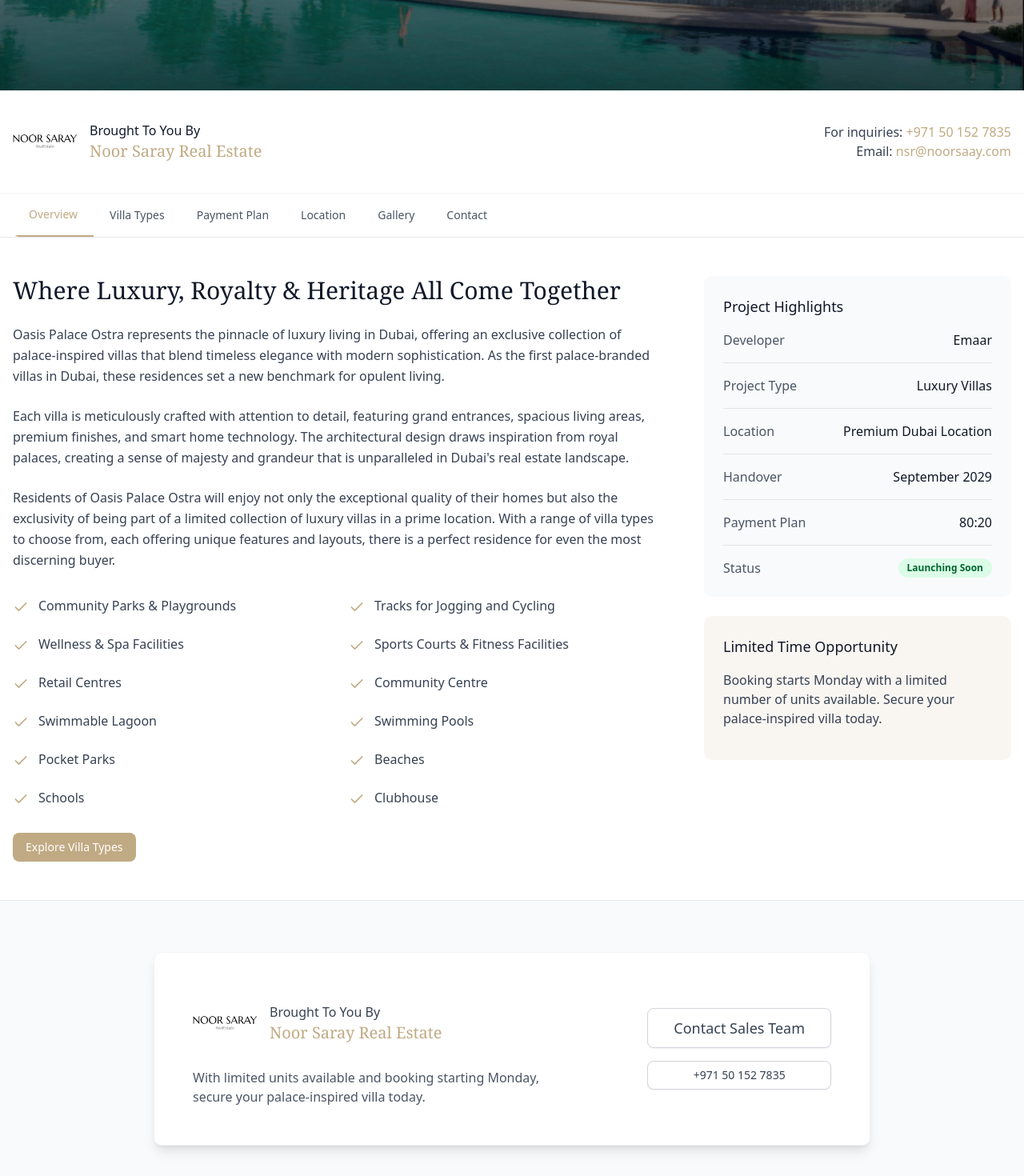
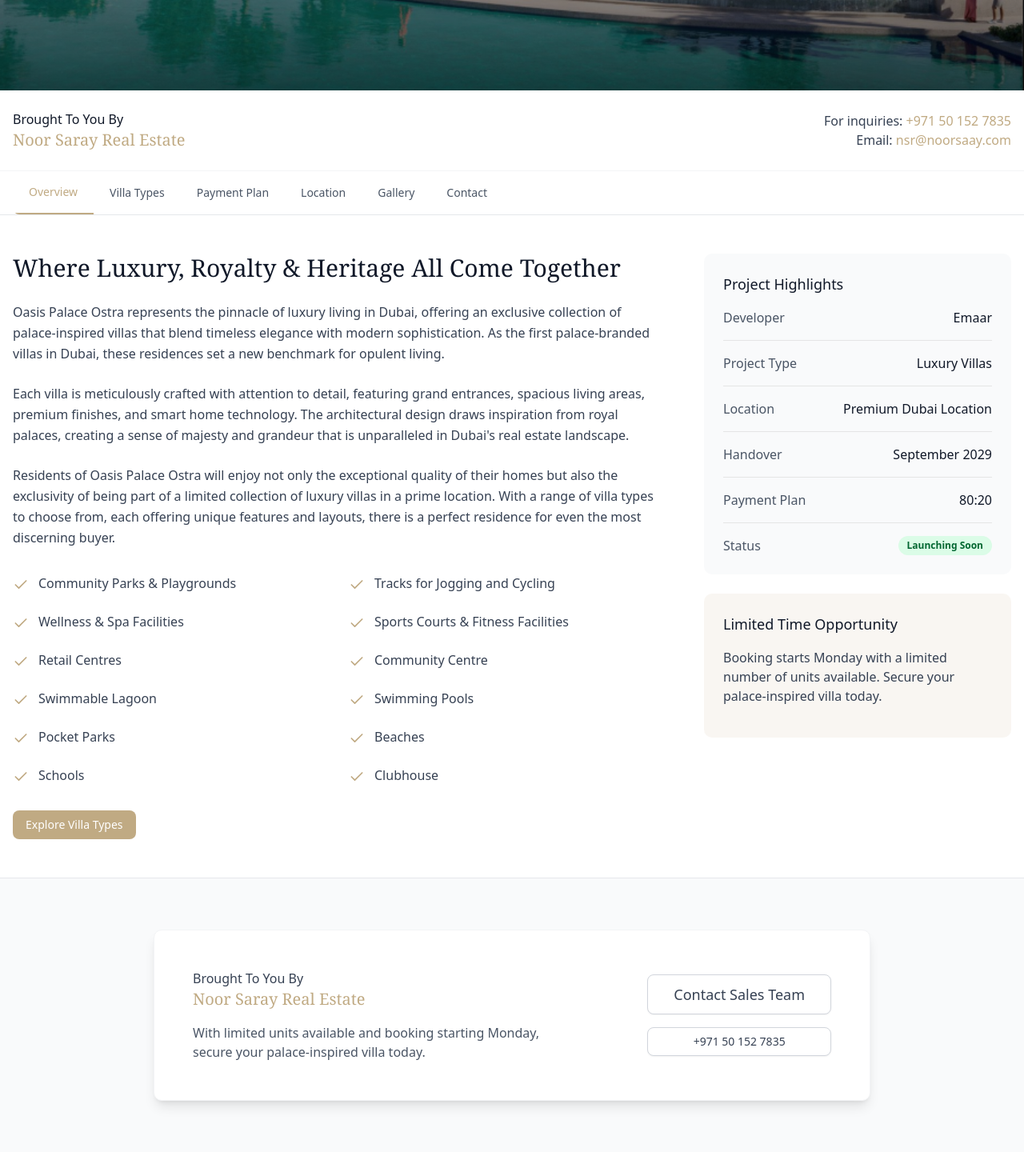
Before and after one commit to Afsalasif/oasis, a Next.js app: page /oasis-palace-ostra/details in a window 1280 px wide. Shown: the part 480-1950 px from the top of the page at 80% size. After the commit the page ends 1920 px from the top, so only its background shows below. Built offline with nearby package versions, Linux system fonts and the light colour scheme.

Commit message:
how is itsss

```diff
--- a/app/oasis-palace-ostra/OasisPalaceOstraLanding.tsx
+++ b/app/oasis-palace-ostra/OasisPalaceOstraLanding.tsx
@@ -153,13 +153,7 @@
                     <div className="flex flex-col md:flex-row justify-between items-center">
                         <div className="mb-6 md:mb-0">
                             <div className="flex items-center">
-                                <div className="relative w-20 h-20 mr-4">
-                                    {/* <div className="absolute inset-0 rounded-full border border-[#c0aa83]/70"></div>
-                                    <div className="absolute inset-0 flex items-center justify-center">
-                                        <div className="font-serif text-xl font-light text-[#c0aa83] italic tracking-wider">NS</div>
-                                    </div> */}
-                                    <img className="h-full w-full " src="/noorsaraylogo.svg" alt="" />
-                                </div>
+
                                 <div>
                                     <p className="text-gray-900 font-medium">Brought to you by</p>
                                     <h3 className="text-xl font-serif text-[#c0aa83]">Noor Saray Real Estate</h3>
@@ -530,13 +524,7 @@
 
                             <div className="flex flex-col md:flex-row gap-8 items-center justify-between">
                                 <div className="flex items-center">
-                                <div className="relative w-20 h-20 mr-4">
-                                    {/* <div className="absolute inset-0 rounded-full border border-[#c0aa83]/70"></div>
-                                    <div className="absolute inset-0 flex items-center justify-center">
-                                        <div className="font-serif text-xl font-light text-[#c0aa83] italic tracking-wider">NS</div>
-                                    </div> */}
-                                    <img className="h-full w-full " src="/noorsaraylogo.svg" alt="" />
-                                </div>
+
                                     <div>
                                         <p className="text-gray-700">For inquiries, contact</p>
                                         <h3 className="text-xl font-serif text-[#c0aa83]">Noor Saray Real Estate</h3>
--- a/app/oasis-palace-ostra/details/OasisPalaceOstraDetails.tsx
+++ b/app/oasis-palace-ostra/details/OasisPalaceOstraDetails.tsx
@@ -297,17 +297,7 @@
           <div className="flex flex-col md:flex-row justify-between items-center">
             <div className="mb-6 md:mb-0">
               <div className="flex items-center">
-                <div className="relative w-20 h-20 mr-4">
-                  {/* <div className="absolute inset-0 rounded-full border border-[#c0aa83]/70"></div>
-                                    <div className="absolute inset-0 flex items-center justify-center">
-                                        <div className="font-serif text-xl font-light text-[#c0aa83] italic tracking-wider">NS</div>
-                                    </div> */}
-                  <img
-                    className="h-full w-full "
-                    src="/noorsaraylogo.svg"
-                    alt=""
-                  />
-                </div>
+
                 <div>
                   <p className="text-gray-900 capitalize font-medium">
                   Brought to you by </p>
@@ -1259,17 +1249,7 @@
               <div className="flex flex-col md:flex-row items-center justify-between gap-8">
                 <div>
                   <div className="flex items-center mb-4">
-                    <div className="relative w-20 h-20 mr-4">
-                      {/* <div className="absolute inset-0 rounded-full border border-[#c0aa83]/70"></div>
-                                    <div className="absolute inset-0 flex items-center justify-center">
-                                        <div className="font-serif text-xl font-light text-[#c0aa83] italic tracking-wider">NS</div>
-                                    </div> */}
-                      <img
-                        className="h-full w-full "
-                        src="/noorsaraylogo.svg"
-                        alt=""
-                      />
-                    </div>
+
                     <div>
                       <p className="text-gray-700 capitalize font-medium">
                       Brought to you by
```
